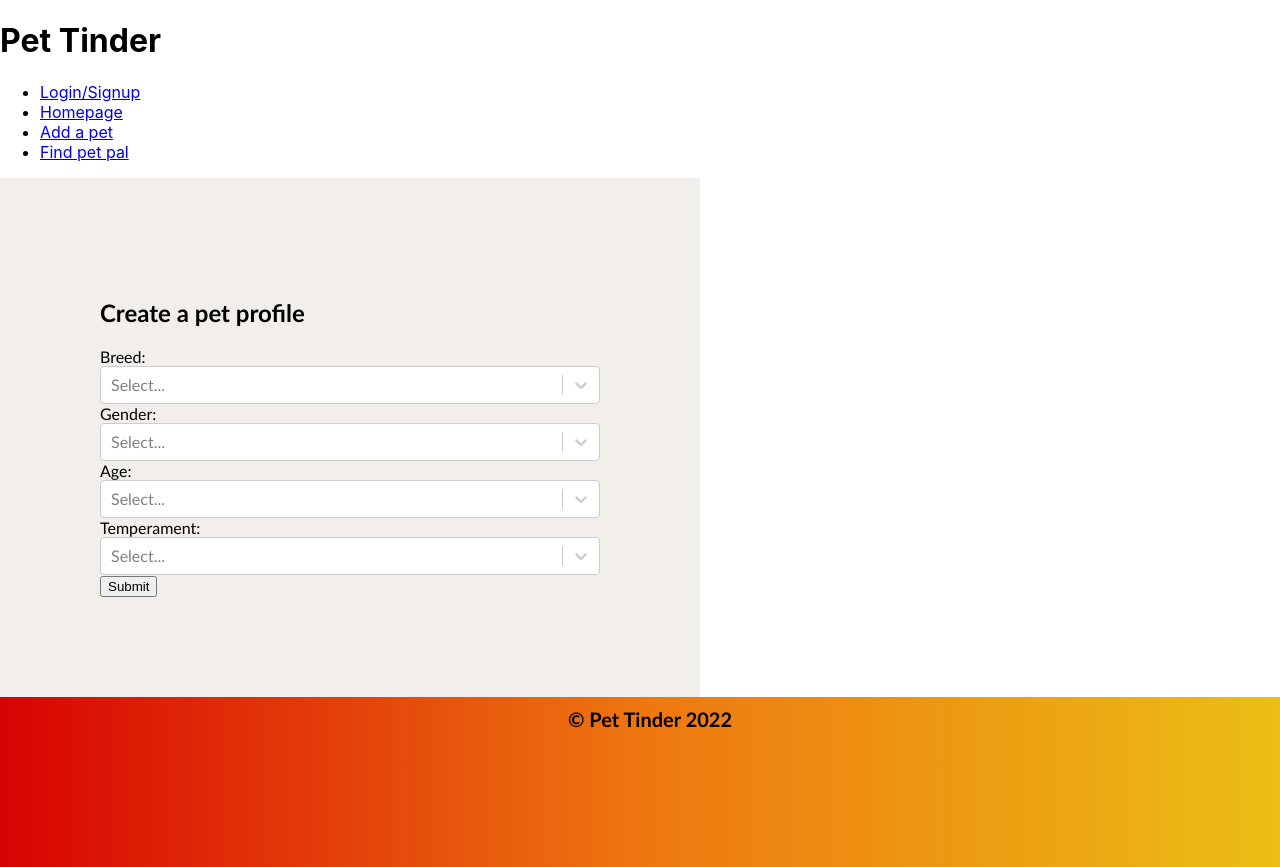
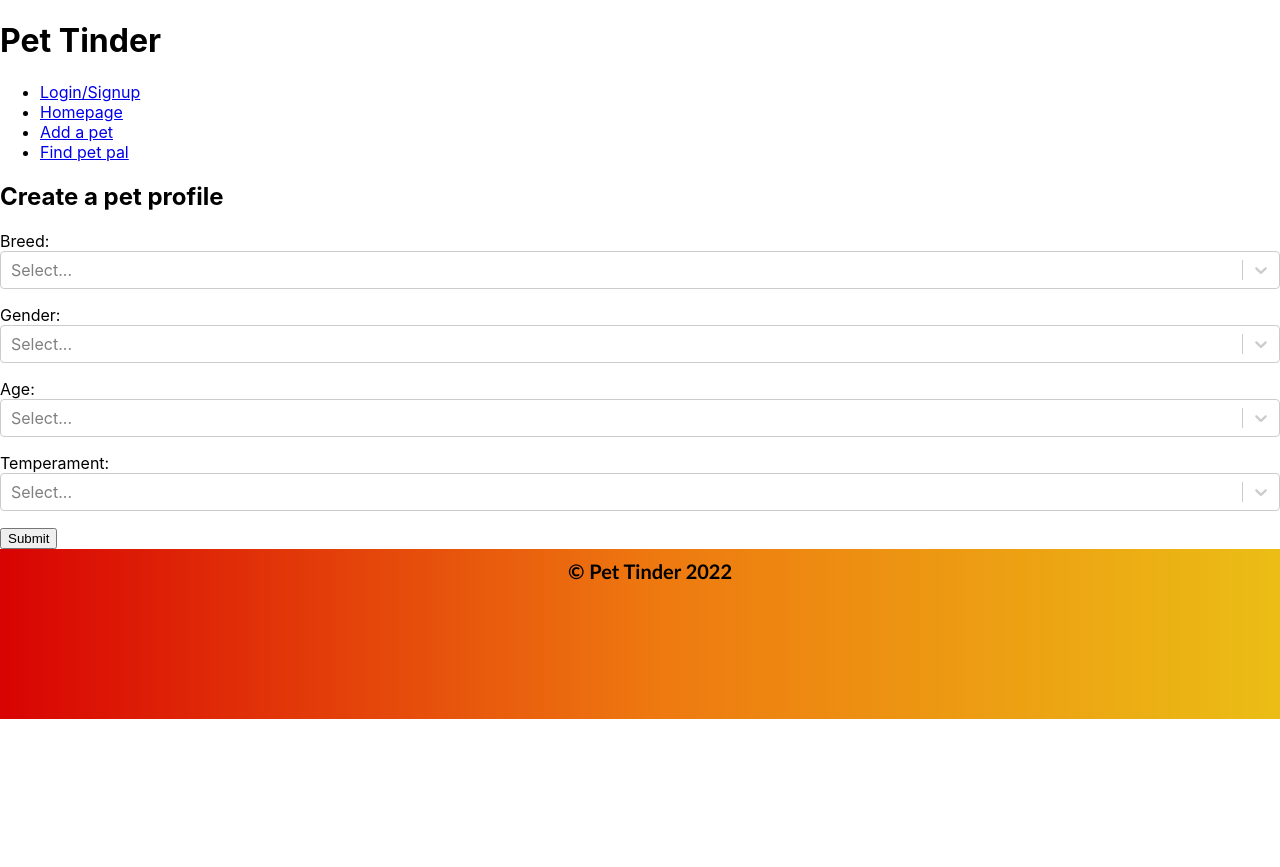
Before and after one commit to chrislee-webdev/pet-tinder, a React (Create React App) app in the folder client/: page /add-pet in a window 1280 px wide. After the commit the page ends 800 px from the top, so only its background shows below. Built offline with nearby package versions, Linux system fonts and the light colour scheme.

Commit message:
fixed spelling error for button

```diff
--- a/client/src/components/AddPet/index.js
+++ b/client/src/components/AddPet/index.js
@@ -1,7 +1,5 @@
 import React from "react";
 import Select from "react-select";
-import '../../styles/AddPet.css'
-
 
 const Age = [
   { label: "0 - 1", value: 1 },
@@ -34,25 +32,26 @@ const Breed = [
 
 function AddPet() {
   return (
-    <section className='addPetContainer'>
-      <h1>Create a pet profile</h1>
+    <section>
+      <h2>Create a pet profile</h2>
 
-      <div>
+      <p>
         Breed: <Select options={Breed} />
-      </div>
+      </p>
 
-      <div>
+      <p>
         Gender: <Select options={Gender} />
-      </div>
+      </p>
 
-      <div>
+      <p>
         Age: <Select options={Age} />
-      </div>
+      </p>
 
-      <div>
+      <p>
         Temperament: <Select options={Temper} />
-      </div>
-      <button className="btn">Submit</button>
+      </p>
+
+      <button>Submit</button>
     </section>
   );
 }
```
